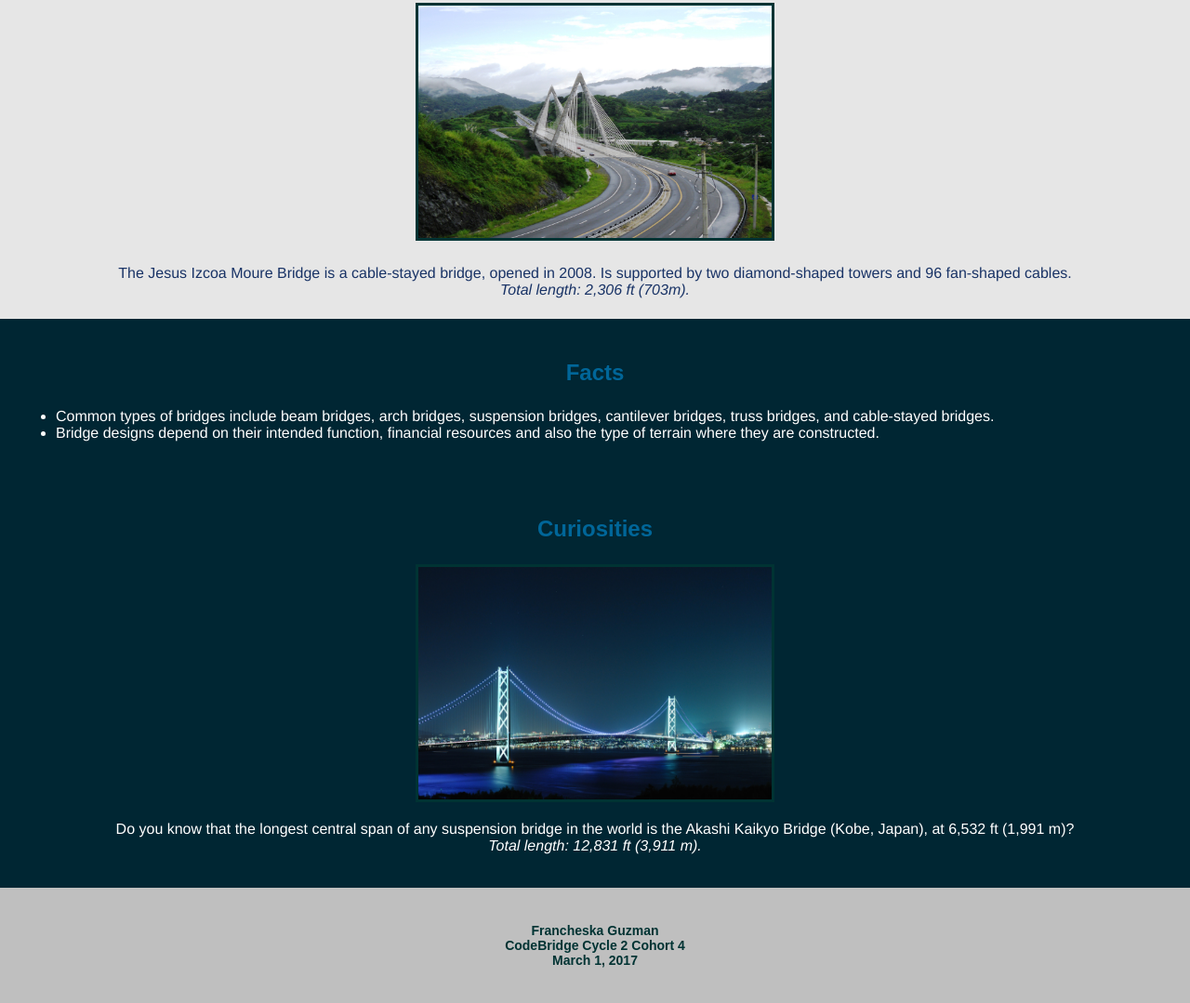
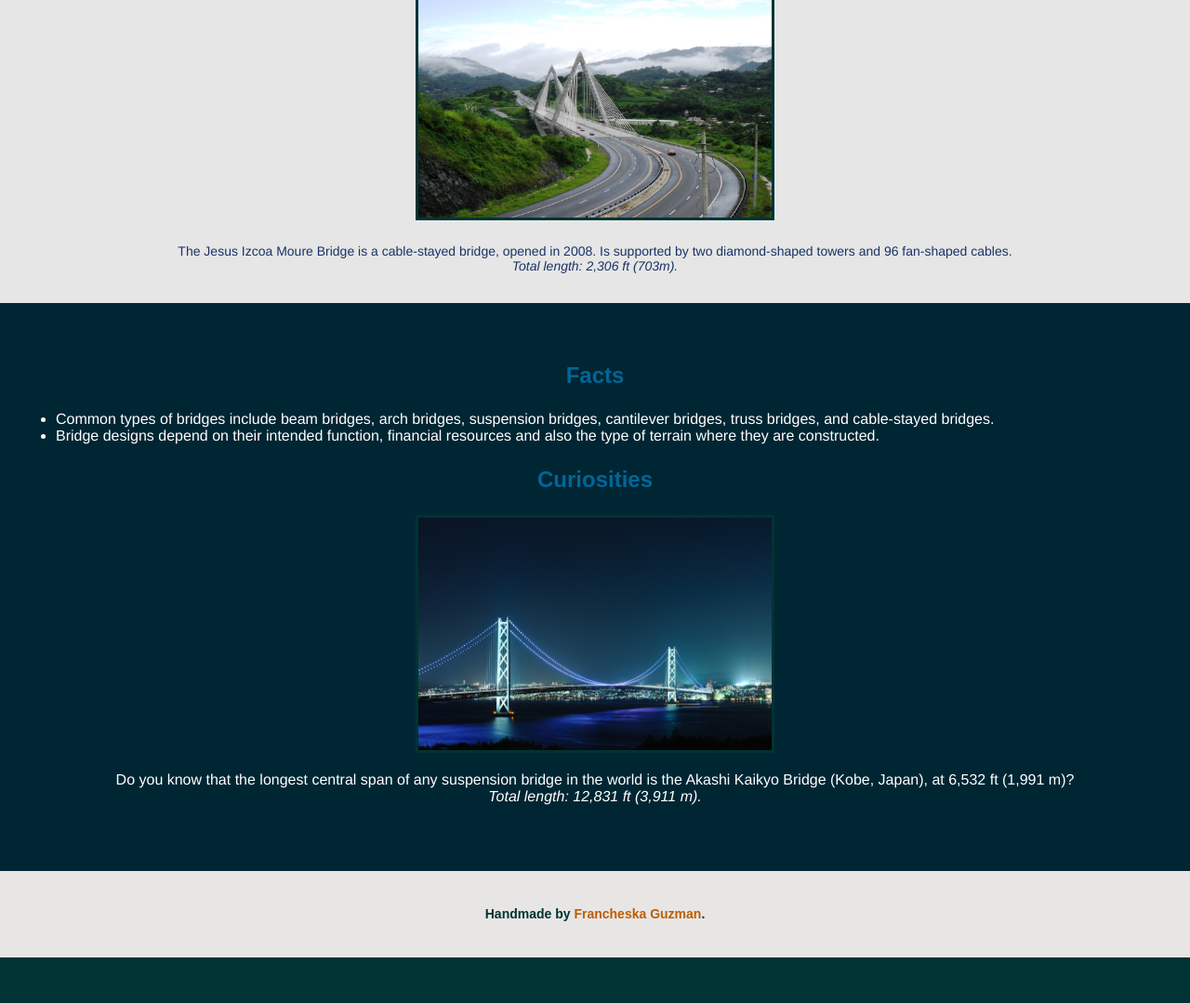
Before and after one commit to francheska-guzman/bridges, a plain HTML site: page index.html in a window 1280 px wide. Shown: the part 1037-2116 px from the top of the page at 93% size. After the commit the page ends 2067 px from the top, so only its background shows below. Drawn offline with Linux system fonts and the light colour scheme.

Commit message:
Changes in the footer.

```diff
--- a/index.html
+++ b/index.html
@@ -6,25 +6,25 @@ March 1, 2017
 <!DOCTYPE html>
 <html>
 <head>
-	<link rel="stylesheet" type="text/css" href="myStyle.css"> <!-- External CSS File -->
+	<link rel="stylesheet" type="text/css" href="style.css"> <!-- External CSS File -->
 	<title>Bridges around the World</title> <!-- Title in the Tab/Browser -->
 </head>
 <body>
 	<h1>Bridges</h1> <!-- Heading #1 only for the title inside the website. -->
 <center>
-<div><!-- Div #1 -->
+<div>
 <!-- About bridges -->
-	<h2>What is a bridge?</h2> <!-- Heading #2 -->
+	<h2>What is a bridge?</h2>
 	<p>A bridge is a structure built to span physical obstacles without closing the way underneath such as a body of water, valley, or road, for the purpose of providing passage over the obstacle.</p>
-</div>
-<div><!-- Div #2 -->
+
 	<h2>History</h2>
 	<p>The first bridges made by humans were probably spans of cut wooden logs or planks and eventually stones, using a simple support and crossbeam arrangement. Some early Americans used trees or bamboo poles to cross small caverns or wells to get from one place to another. <a href="https://en.wikipedia.org/wiki/Bridge">Click Here</a> to learn more about bridges!</p>
 </div>
-</center>
 <!-- Photos of bridges around the world and information inside the table. -->
 <table>
+<tr>
 <th colspan="3">Bridges around the <span>World</span></th> <!-- Column span -->
+</tr>
 <tr><!-- Table row -->
 	<td>New York, NY</td><!-- Table data -->
 	<td>London, England</td>
@@ -35,7 +35,7 @@ March 1, 2017
 	<td><a href="https://en.wikipedia.org/wiki/Tower_Bridge"><img src="images/london.jpg"></a></td>
 	<td><a href="https://en.wikipedia.org/wiki/Golden_Gate_Bridge"><img src="images/sanfrancisco.jpg"></a></td>
 </tr>
-<tr>
+<tr><!-- Description -->
 	<td>The Brooklyn Bridge is an hybrid cable-stayed/suspension bridge. It has a main span of 1,595.5 ft (486.3 m), and was the first steel-wire suspension bridge constructed.
 	<br/><em>Total length: 5,989 ft (1,825.4 m).</em></td>
 	<td>The Tower Bridge was built between 1886 and 1894, and combines elements of a suspension bridge design with elements of a bascule bridge design.
@@ -53,24 +53,18 @@ March 1, 2017
 	<td colspan="3">The Jesus Izcoa Moure Bridge is a cable-stayed bridge, opened in 2008. Is supported by two diamond-shaped towers and 96 fan-shaped cables.<br/><em>Total length: 2,306 ft (703m).</em></td>
 </tr>
 </table>
-</center>
-<center>
-<div><!-- Div #3 -->
-<h3>Facts</h3><!-- Heading #3 -->
+<div class="center">
+	<h3>Facts</h3>
 <ul>
 	<li>Common types of bridges include beam bridges, arch bridges, suspension bridges, cantilever bridges, truss bridges, and cable-stayed bridges.</li>
 	<li>Bridge designs depend on their intended function, financial resources and also the type of terrain where they are constructed.</li>
 </ul>
-</div>
-<div><!-- Div #4 -->
 	<h3>Curiosities</h3>
 	<a href="https://en.wikipedia.org/wiki/Akashi_Kaikyo_Bridge"><img src="images/kobe.jpg"></a>
 	<p>Do you know that the longest central span of any suspension bridge in the world is the Akashi Kaikyo Bridge (Kobe, Japan), at 6,532 ft (1,991 m)?<br/><em>Total length: 12,831 ft (3,911 m).</em></p>
 </div>
 <footer>
-<!-- Heading #4, my Information. -->
-<h4>Francheska Guzman<br/>CodeBridge Cycle 2 Cohort 4<br/>March 1, 2017</h4>
+	<h4>Handmade by <a href="http://francheskaguzman.io" target="_blank">Francheska Guzman</a>.</h4>
 </footer>
-</center>
 </body>
 </html>
--- a/myStyle.css
+++ b/style.css
@@ -10,11 +10,11 @@ body {
 
 div {
 	background-color: #002633;
-	padding: 20px;
+	padding: 40px 20px 55px 20px;
 }
 
 footer {
-	background-color: #bfbfbf;
+	background-color: #e8e5e5;
 	padding: 20px;
 }
 
@@ -58,7 +58,12 @@ span {
 }
 
 a {
-	color: #ff8000;
+	color: #BC5F01;
+	text-decoration: none;
+}
+
+a:hover {
+	color: #E87A0B;
 }
 
 ul {
@@ -72,8 +77,8 @@ ul {
 
 table {
 	width: 100%;
-	background-color: #e6e6e6;
-	padding: 10px;
+	background-color: #E6E6E6;
+	padding: 20px;
 }
 
 th, td { /* Change table row and table data properties at the same time. */
@@ -88,7 +93,7 @@ th {
 }
 
 td {
-	font-size: 16px;
+	font-size: 14px;
 }
 
 img {
@@ -97,3 +102,9 @@ img {
 	padding: 3px;
 	background-color: #003333;
 }
+
+/* Classes */
+
+.center {
+	text-align: center;
+}
```
Lines whose indentation alone changed are shown as unchanged.
